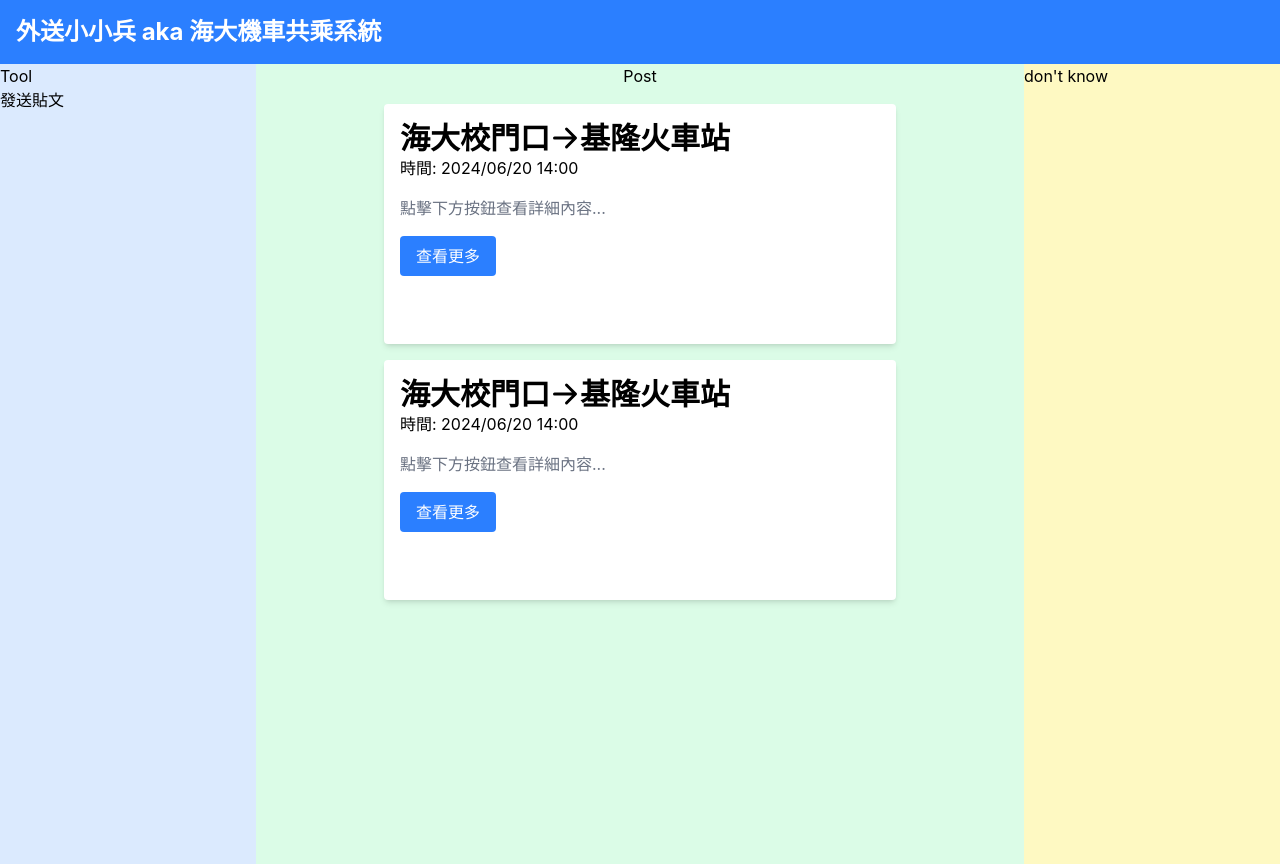
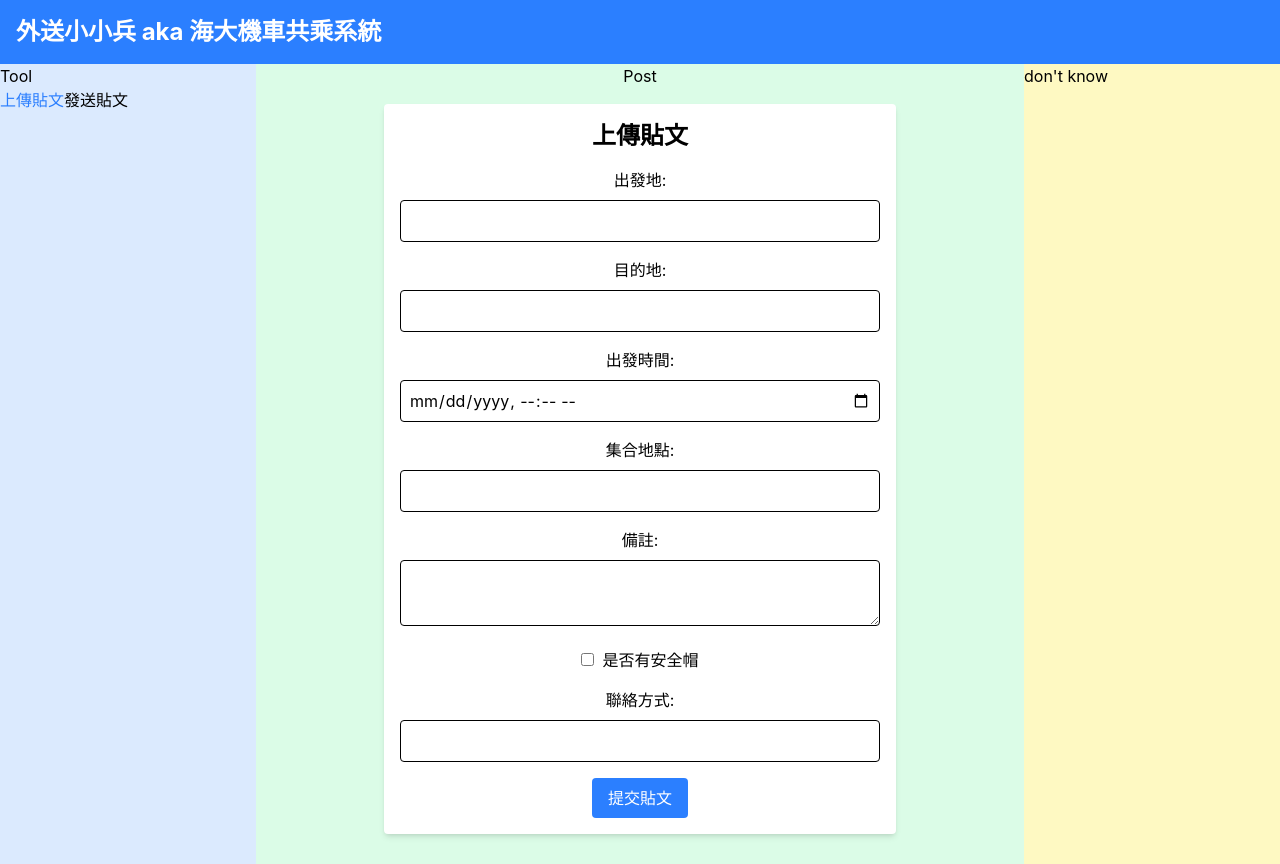
Before and after one commit to SE-develop-ntou-G9/Front-end, a React (Vite) app: page /upload in a window 1280 px wide. Built offline with nearby package versions, Linux system fonts and the light colour scheme.

Commit message:
create post model

```diff
--- a/package.json
+++ b/package.json
@@ -12,7 +12,8 @@
   "dependencies": {
     "react": "^19.1.1",
     "react-dom": "^19.1.1",
-    "react-icons": "^5.5.0"
+    "react-icons": "^5.5.0",
+    "react-router-dom": "^7.9.4"
   },
   "devDependencies": {
     "@eslint/js": "^9.36.0",
--- a/src/App.jsx
+++ b/src/App.jsx
@@ -1,23 +1,37 @@
 import Post from "./post";
+import { BrowserRouter as Router, Routes, Route, Link } from "react-router-dom";
 import PrePost from "./prepost";
+import UploadPost from "./UploadPost";
+// import PostClass from "PostClass";
+
 function App() {
+  // const postData = PostClass; // 使用從 PostClass 匯入的資料
+
   return (
     <>
+      <Router>
       <div className="grid grid-cols-5 h-screen">
         <div className="col-span-1 bg-blue-100 ">
           <h1>Tool</h1>
+          {/* 使用 Link 替代 a */}
+          <Link to="/upload" className="text-blue-500 hover:underline">
+            上傳貼文
+          </Link>
           <button className="hover:bg-blue-200">發送貼文</button>
         </div>
         <div className="col-span-3 bg-green-100 text-center">
           <h1>Post</h1>
-          {/* <Post /> */}
-          <PrePost />
-          <PrePost />
+          <Routes>
+            {/* 定義路由 */}
+            <Route path="/" element={<div><PrePost /><PrePost /></div>} />
+            <Route path="/upload" element={<UploadPost />} />
+          </Routes>
         </div>
         <div className="col-span-1 bg-yellow-100 ">
           <h1>don't know</h1>
         </div>
-    </div>
+      </div>
+    </Router>
     </>
   );
 }
--- /dev/null
+++ b/src/UploadPost.jsx
@@ -0,0 +1,122 @@
+import React, { useState } from "react";
+import PostClass from "../src/models/PostClass";
+
+function UploadPost() {
+  // 初始化 PostClass 實例
+  const [post, setPost] = useState(
+    new PostClass("", "", "", "", "", false, "")
+  );
+
+  const handleChange = (e) => {
+    const { name, value, type, checked } = e.target;
+    setPost({
+      ...post,
+      [name]: type === "checkbox" ? checked : value,
+    });
+  };
+
+  const handleSubmit = (e) => {
+    e.preventDefault();
+    alert(`輸入的資料如下：
+      出發地: ${post.origin}
+      目的地: ${post.destination}
+      出發時間: ${post.time}
+      集合地點: ${post.meetingPoint}
+      備註: ${post.note}
+      是否有安全帽: ${post.helmet ? "是" : "否"}
+      聯絡方式: ${post.contact}
+    `);
+  };
+
+  return (
+    <div className="p-4 bg-white rounded shadow-md w-[40vw] mx-auto my-4">
+      <h1 className="text-2xl font-bold mb-4">上傳貼文</h1>
+      <form onSubmit={handleSubmit}>
+        <div className="mb-4">
+          <label className="block mb-2">出發地:</label>
+          <input
+            type="text"
+            name="origin"
+            value={post.origin}
+            onChange={handleChange}
+            className="w-full p-2 border rounded"
+            required
+          />
+        </div>
+        <div className="mb-4">
+          <label className="block mb-2">目的地:</label>
+          <input
+            type="text"
+            name="destination"
+            value={post.destination}
+            onChange={handleChange}
+            className="w-full p-2 border rounded"
+            required
+          />
+        </div>
+        <div className="mb-4">
+          <label className="block mb-2">出發時間:</label>
+          <input
+            type="datetime-local"
+            name="time"
+            value={post.time}
+            onChange={handleChange}
+            className="w-full p-2 border rounded"
+            required
+          />
+        </div>
+        <div className="mb-4">
+          <label className="block mb-2">集合地點:</label>
+          <input
+            type="text"
+            name="meetingPoint"
+            value={post.meetingPoint}
+            onChange={handleChange}
+            className="w-full p-2 border rounded"
+            required
+          />
+        </div>
+        <div className="mb-4">
+          <label className="block mb-2">備註:</label>
+          <textarea
+            name="note"
+            value={post.note}
+            onChange={handleChange}
+            className="w-full p-2 border rounded"
+          ></textarea>
+        </div>
+        <div className="mb-4">
+          <label className="block mb-2">
+            <input
+              type="checkbox"
+              name="helmet"
+              checked={post.helmet}
+              onChange={handleChange}
+              className="mr-2"
+            />
+            是否有安全帽
+          </label>
+        </div>
+        <div className="mb-4">
+          <label className="block mb-2">聯絡方式:</label>
+          <input
+            type="text"
+            name="contact"
+            value={post.contact}
+            onChange={handleChange}
+            className="w-full p-2 border rounded"
+            required
+          />
+        </div>
+        <button
+          type="submit"
+          className="px-4 py-2 bg-blue-500 text-white rounded hover:bg-blue-600"
+        >
+          提交貼文
+        </button>
+      </form>
+    </div>
+  );
+}
+
+export default UploadPost;
--- /dev/null
+++ b/src/models/PostClass.jsx
@@ -0,0 +1,11 @@
+export default class PostClass {
+  constructor(origin, destination, time, meetingPoint, note, helmet, contact) {
+    this.origin = origin;               // 出發地
+    this.destination = destination;     // 目的地
+    this.time = time;                   // 出發時間
+    this.meetingPoint = meetingPoint;   // 集合地點
+    this.note = note;                   // 備註
+    this.helmet = helmet;               // 是否有安全帽
+    this.contact = contact;             // 聯絡方式
+  }
+}
```
Also changed, not shown: 1 other file (tests, documents, lock files or other folders).
